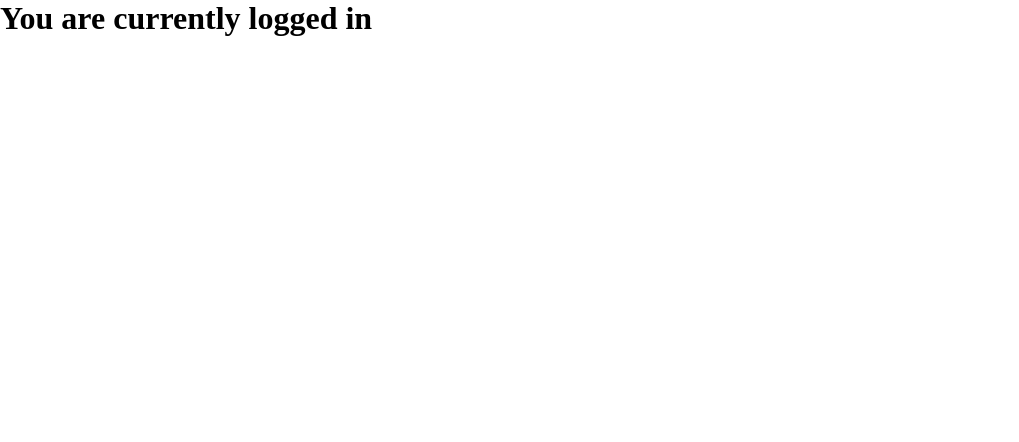
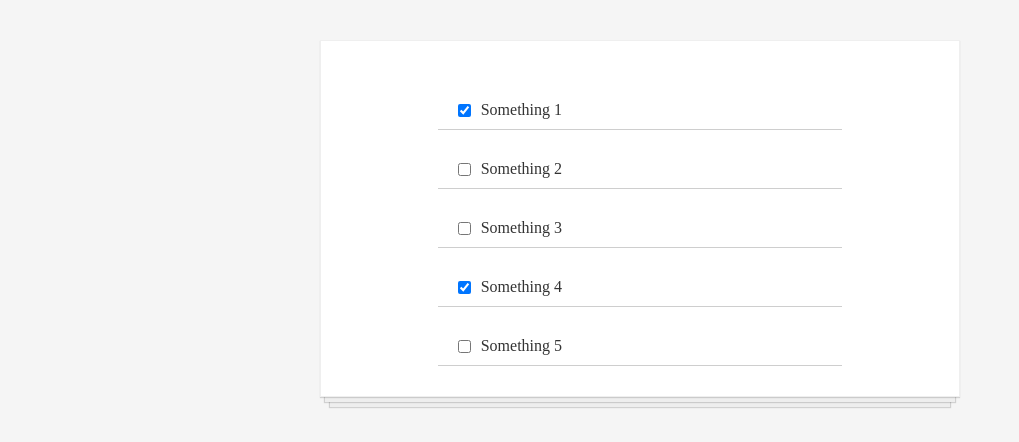
Before and after one commit to rorvts/react-meme-generator, a React (Create React App) app in the folder todo/: page / in a window 1280 px wide. Shown: the top 442 px of the page, without its empty margins (0-1019 px from the left). Built offline with nearby package versions, Linux system fonts and the light colour scheme.

Commit message:
Using state to handle elements

```diff
--- a/todo/src/App.js
+++ b/todo/src/App.js
@@ -1,18 +1,25 @@
 import React from "react";
 import "./styles.css";
+import List from "./components/List/List";
+import api from "./todoData";
 
 class App extends React.Component {
-  constructor() {
+  constructor(){
     super();
     this.state = {
-      isLoggedIn: true,
+      list: api
     }
   }
+
   render(){
+    const data = this.state.list.map(item => <List key={item.id} list={item}/> )
     return (
-    <h1>You are currently logged {this.state.isLoggedIn ? "in" : "out"}</h1>
+      <div className="todo-list">
+        {data}
+      </div>
     )
   }
 }
 
+
 export default App;
```
